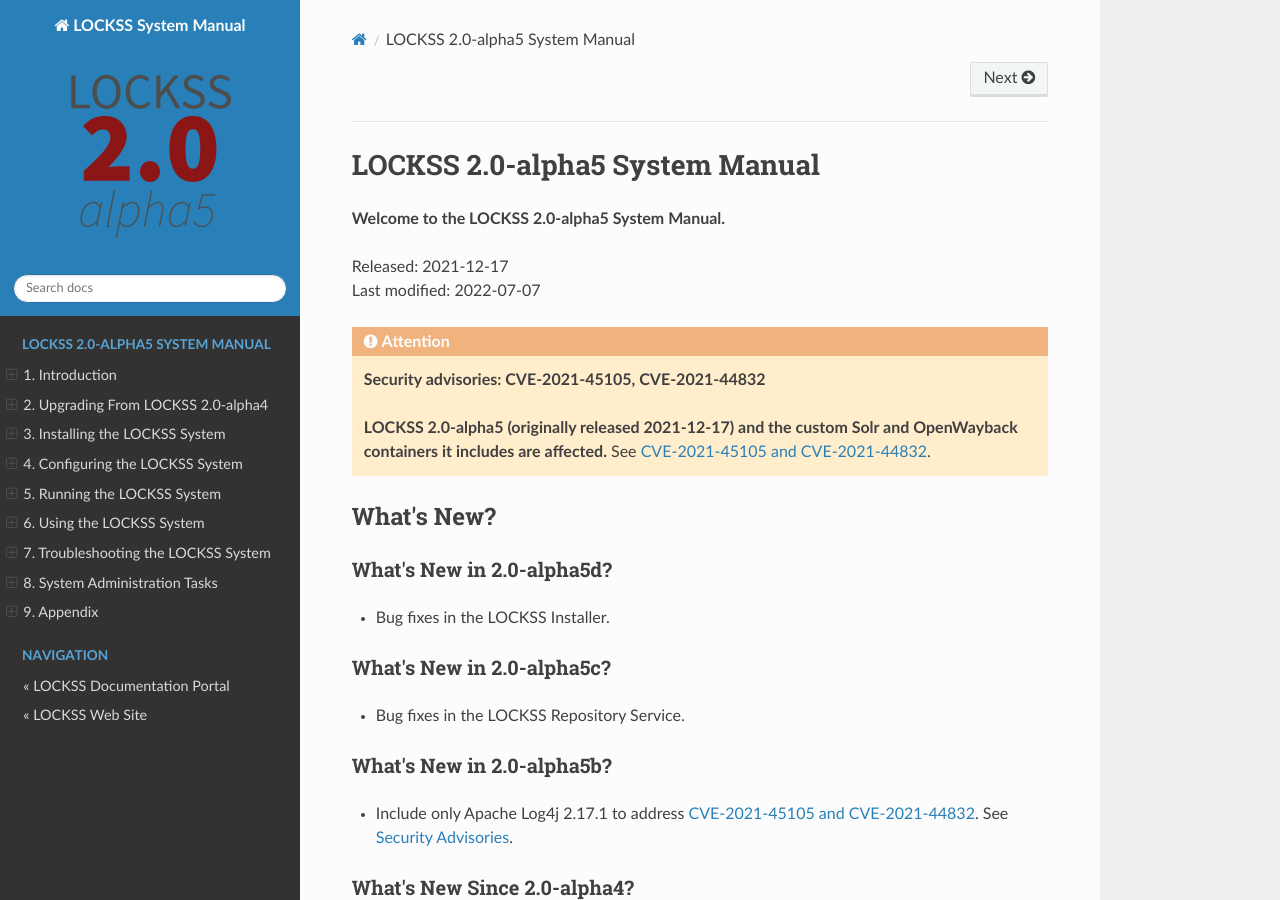
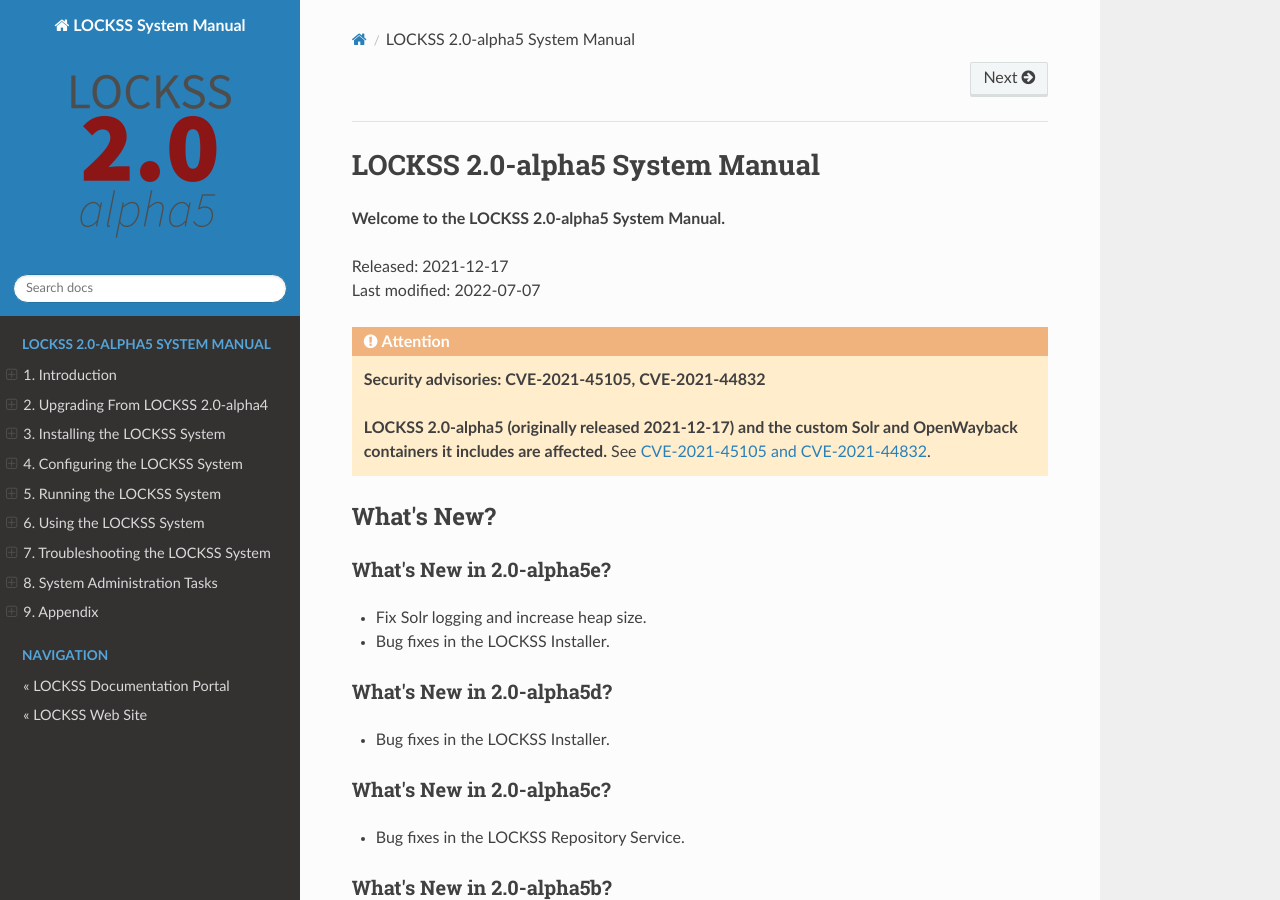
Before and after one commit to lockss/lockss-rtd-manual, a Sphinx documentation site: the page built from docs/index.rst, in a window 1280 px wide and 900 px high. Built offline with Sphinx 7.4.7 and the Read the Docs theme 2.0.0, drawn with Linux system fonts in a browser that asks for light colours; cross-references to code outside the pages are shown as plain code.

Commit message:
2.0-alpha5e release.

```diff
--- a/docs/index.rst
+++ b/docs/index.rst
@@ -20,6 +20,13 @@ LOCKSS 2.0-alpha5 System Manual
    -----------
    What's New?
    -----------
+
+   What's New in 2.0-alpha5e?
+   ==========================
+
+   *  Fix Solr logging and increase heap size.
+
+   *  Bug fixes in the LOCKSS Installer.
 
    What's New in 2.0-alpha5d?
    ==========================
```
